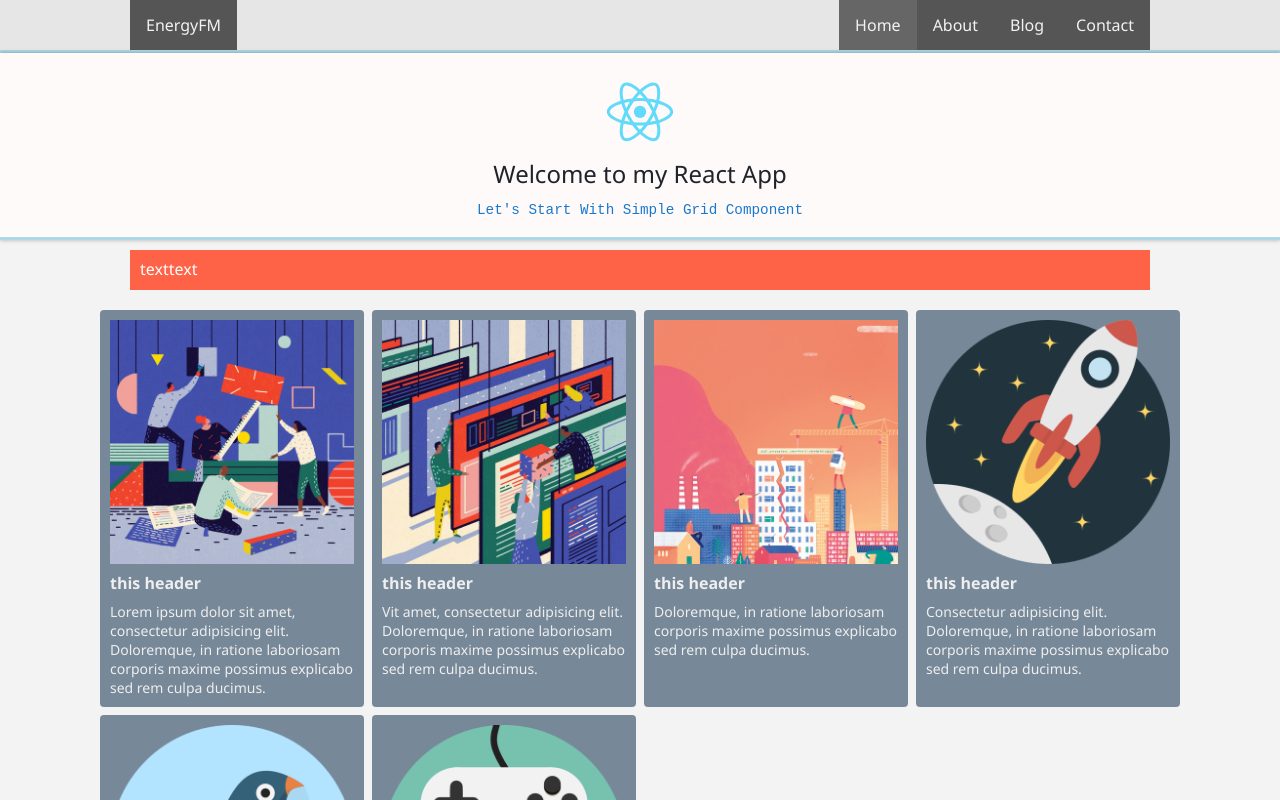
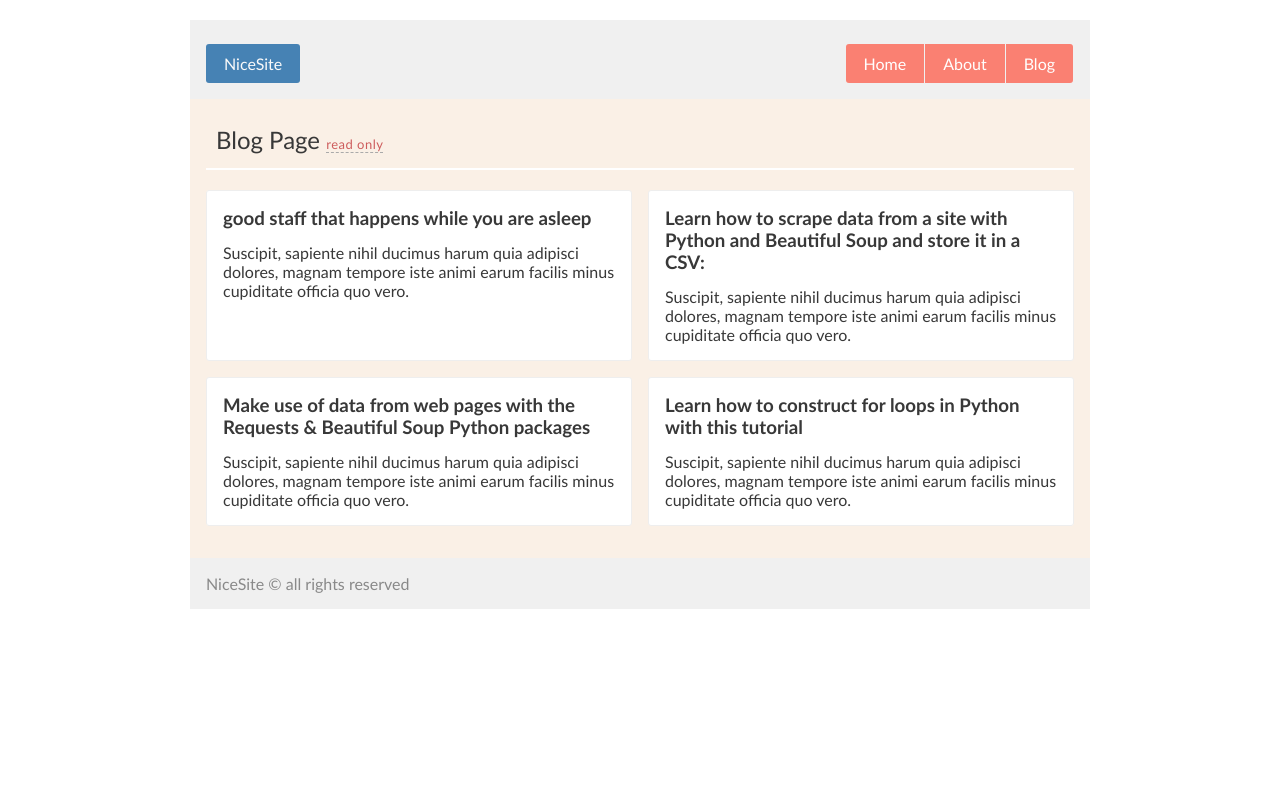
Before and after one commit to davidkvara/react-sandbox, a React (Create React App) app: page /blog in a window 1280 px wide. Shown: the top 800 px of the page. Built offline with nearby package versions, Linux system fonts and the light colour scheme.

Commit message:
router, css in js for some components: test_1

```diff
--- a/package.json
+++ b/package.json
@@ -9,7 +9,8 @@
     "react": "^15.6.1",
     "react-dom": "^15.6.1",
     "react-router-dom": "^4.2.2",
-    "react-scripts": "1.0.13"
+    "react-scripts": "1.0.13",
+    "styled-components": "^2.4.0"
   },
   "scripts": {
     "predeploy": "npm run build",
--- /dev/null
+++ b/src/Router/data.js
@@ -0,0 +1,26 @@
+const data = [
+  {
+    title: "good staff that happens while you are asleep",
+    text:
+      "Suscipit, sapiente nihil ducimus harum quia adipisci dolores, magnam tempore iste animi earum facilis minus cupiditate officia quo vero."
+  },
+  {
+    title:
+      "Learn how to scrape data from a site with Python and Beautiful Soup and store it in a CSV:",
+    text:
+      "Suscipit, sapiente nihil ducimus harum quia adipisci dolores, magnam tempore iste animi earum facilis minus cupiditate officia quo vero."
+  },
+  {
+    title:
+      "Make use of data from web pages with the Requests & Beautiful Soup Python packages",
+    text:
+      "Suscipit, sapiente nihil ducimus harum quia adipisci dolores, magnam tempore iste animi earum facilis minus cupiditate officia quo vero."
+  },
+  {
+    title: "Learn how to construct for loops in Python with this tutorial",
+    text:
+      "Suscipit, sapiente nihil ducimus harum quia adipisci dolores, magnam tempore iste animi earum facilis minus cupiditate officia quo vero."
+  }
+];
+
+export default data;
--- /dev/null
+++ b/src/Router/home.js
@@ -0,0 +1,82 @@
+import React from "react";
+import data from "./data";
+import styled from "styled-components";
+import "./pages.css";
+
+const Header = styled.header`
+  padding: 10px 10px 14px;
+  margin-bottom: 20px;
+  font-size: 24px;
+  border-bottom: 2px solid #fff;
+`;
+
+const Banner = styled.div`
+  width: 100%;
+  padding: 80px 1.5em;
+  background: ghostwhite;
+  color: #454545;
+`;
+
+export const Home = () => (
+  <div>
+    <Header>Home Page</Header>
+    <main>
+      <Banner>
+        <h1 style={{ marginBottom: 18, fontWeight: 400 }}>
+          Welcome to this Awesome organization!
+        </h1>
+        <p style={{ color: "#777" }}>
+          We make{" "}
+          <a
+            href="https://developer.mozilla.org/en-US/docs/Web/JavaScript/Reference/Operators/this"
+            className="sp-un"
+            title="Careful what you wish for"
+          >
+            this
+          </a>{" "}
+          and{" "}
+          <span className="sp-un" title="exacly!">
+            that
+          </span>{" "}
+          of your dreams.
+        </p>
+      </Banner>
+    </main>
+  </div>
+);
+
+export const About = () => (
+  <div>
+    <Header>About Page</Header>
+    <main className="nice-text">
+      This Page is the best in the universe and beyond. How you like my design
+      skills? sharp right?! and also what you know about Lorem ipsum dolor sit
+      amet consectetur adipisicing elit. Ducimus vitae reiciendis quam quo rem
+      voluptatum odit repellat dolorum laborum alias.
+    </main>
+  </div>
+);
+
+export const Blog = () => (
+  <div>
+    <Header>
+      Blog Page{" "}
+      <span
+        className="sp-un"
+        style={{ fontSize: 13, color: "indianred", letterSpacing: 0.5 }}
+      >
+        read only
+      </span>
+    </Header>
+    <div className="container">
+      {data.map((blog, i) => {
+        return (
+          <div className="box" key={i}>
+            <h3>{blog.title}</h3>
+            <p>{blog.text}</p>
+          </div>
+        );
+      })}
+    </div>
+  </div>
+);
--- /dev/null
+++ b/src/Router/main.js
@@ -0,0 +1,74 @@
+import React from "react";
+import { Link, Route } from "react-router-dom";
+import styled from "styled-components";
+import "./pages.css";
+import { Home, About, Blog } from "./home";
+
+const Header = styled.header`
+  background: #f0f0f0;
+  padding: 1.5em 1em 1em;
+  display: flex;
+  justify-content: space-between;
+  align-items: center;
+
+  @media (max-width: 580px) {
+    flex-direction: column;
+    align-items: flex-start;
+    padding: 1em 0 0;
+  }
+`;
+
+const Main = styled.main`
+  background: linen;
+  padding: 1em 1em 2em;
+`;
+
+const Nav = styled.ul`
+  display: flex;
+  @media (max-width: 580px) {
+    flex-direction: column;
+    width: 100%;
+  }
+`;
+
+const ListItem = props => (
+  <li className="list">
+    <Link to={props.to}>{props.label}</Link>
+  </li>
+);
+
+const SiteName = props => (
+  <div>
+    <Link className="sax" to={props.to}>
+      {props.title}
+    </Link>
+  </div>
+);
+
+class Layout extends React.Component {
+  state = { toggle: false };
+
+  render() {
+    return (
+      <div className="niceapp">
+        <Header>
+          <SiteName to="/" title="NiceSite" />
+          <Nav see={this.state.toggle}>
+            <ListItem to="/" label="Home" />
+            <ListItem to="/about" label="About" />
+            <ListItem to="/blog" label="Blog" />
+          </Nav>
+        </Header>
+
+        <Main>
+          <Route exact path="/" component={Home} />
+          <Route path="/about" component={About} />
+          <Route path="/blog" component={Blog} />
+        </Main>
+        <footer className="footer">NiceSite &copy; all rights reserved</footer>
+      </div>
+    );
+  }
+}
+
+export default Layout;
--- /dev/null
+++ b/src/Router/pages.css
@@ -0,0 +1,90 @@
+* {
+  box-sizing: border-box;
+  margin: 0;
+  padding: 0;
+}
+
+body {
+  font-family: "Trebuchet MS", "Lucida Sans Unicode", "Lucida Grande",
+    "Lucida Sans", Arial, sans-serif;
+  font-size: 16px;
+  color: #383838;
+}
+
+a {
+  text-decoration: none;
+  color: inherit;
+}
+
+.niceapp {
+  max-width: 900px;
+  margin: auto;
+  padding: 20px 0;
+  border-radius: 3px;
+  overflow: hidden;
+}
+
+.footer {
+  color: #898989;
+  padding: 1em;
+  background: #f0f0f0;
+}
+
+.sax {
+  display: block;
+  padding: 10px 18px;
+  color: #fafafa;
+  border-radius: 3px;
+  background: steelblue;
+}
+
+li {
+  list-style: none;
+}
+
+.container {
+  display: grid;
+  grid-template-columns: repeat(auto-fit, minmax(280px, 1fr));
+  grid-auto-rows: minmax(80px, auto);
+  grid-gap: 1em;
+}
+
+.box {
+  padding: 1em;
+  border: 1px solid #eee;
+  background: #fff;
+  border-radius: 3px;
+}
+
+.box h3 {
+  margin-bottom: 14px;
+}
+
+.nice-text {
+  color: #585858;
+}
+
+.list a {
+  padding: 10px 18px;
+  margin-right: 1px;
+  background: salmon;
+  color: #fff;
+  display: block;
+  transition: 0.3s cubic-bezier(0.165, 0.84, 0.44, 1);
+}
+.list a:hover {
+  background: #f57566;
+}
+.list:first-child a {
+  border-radius: 3px 0 0 3px;
+}
+.list:last-child a {
+  border-radius: 0 3px 3px 0;
+}
+
+.sp-un {
+  color: inherit;
+  text-decoration: none;
+  border-bottom: 1px dashed #aaa;
+  cursor: help;
+}
--- a/src/index.js
+++ b/src/index.js
@@ -1,6 +1,13 @@
 import React from "react";
 import ReactDOM from "react-dom";
-import App from "./App";
-import "./index.css";
+// import App from "./App";
+import Layout from "./Router/main";
+import { BrowserRouter as Router } from "react-router-dom";
+// import "./index.css";
 
-ReactDOM.render(<App />, document.getElementById("root"));
+ReactDOM.render(
+  <Router>
+    <Layout />
+  </Router>,
+  document.getElementById("root")
+);
```
Also changed, not shown: 2 other files (tests, documents, lock files or other folders).
